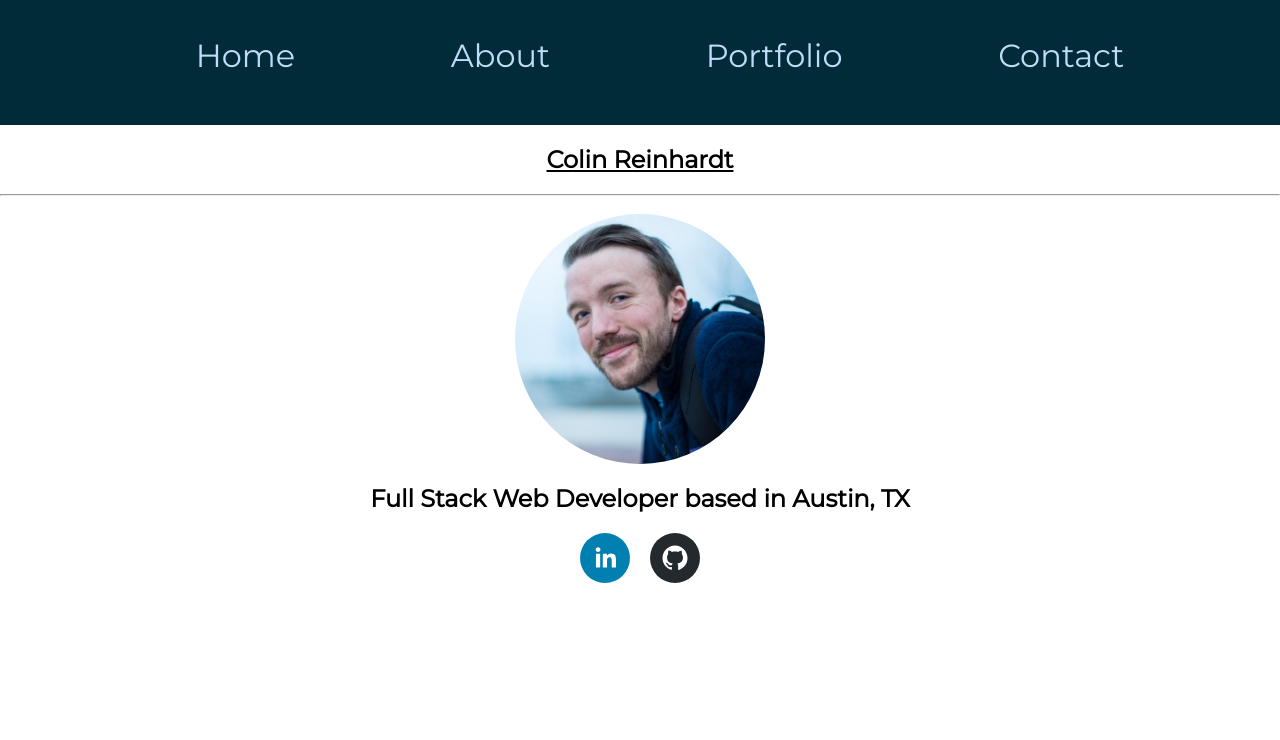
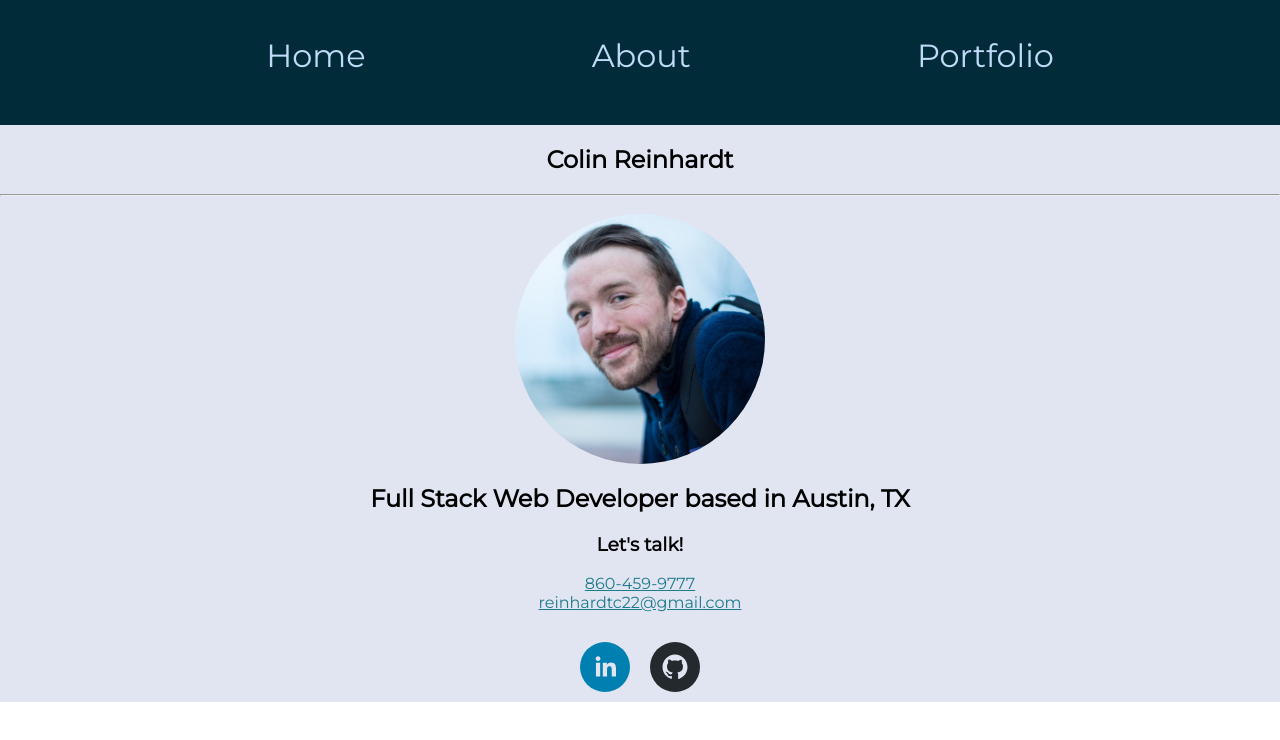
Before and after one commit to reinhardtc/react-portfolio, a React (Create React App) app: page / in a window 1280 px wide. Shown: the top 740 px of the page. Built offline with nearby package versions, Linux system fonts and the light colour scheme.

Commit message:
removed contact page

```diff
--- a/src/App.css
+++ b/src/App.css
@@ -5,7 +5,7 @@
 }
 
 main {
-  margin: 0 auto;
+  background-color: var(--lavender-web);
 }
 
 :root {
@@ -18,7 +18,7 @@ main {
 
 html,
 body {
-  height: 100%;
+  /* height: 100%; */
   font-family: 'Montserrat', sans-serif;
 }
 
@@ -26,6 +26,7 @@ body {
   margin: 0;
   padding: 0;
   font-weight: 100;
+  height: 100%;
 }
 
 .titles {
@@ -71,17 +72,6 @@ a {
   transition: 0.5s;
 }
 
-.social-links {
-  display: flex;
-  justify-content: center;
-}
-
-.linkedin,
-.github {
-  margin-left: 10px;
-  margin-right: 10px;
-}
-
 /* about page */
 
 .img-box {
@@ -100,7 +90,7 @@ a {
   display: flex;
   justify-content: center;
   align-items: center;
-  margin: auto;
+  margin: 0 30% 0 30%;
 }
 
 .skillBoxes {
@@ -111,4 +101,47 @@ a {
 
 /* portfolio page */
 
-/* contact page */
+.projectsHeader {
+  display: flex;
+  justify-content: center;
+}
+
+.projectsContainer {
+  display: flex;
+  justify-content: space-evenly;
+}
+
+.projectBox {
+  height: 200px;
+  width: 400px;
+  margin: 100px 0;
+  border-radius: 15px;
+  background-color: var(--metallic-seaweed);
+}
+
+/* footer */
+footer {
+  bottom: 0;
+  height: 100%;
+}
+.social-links {
+  display: flex;
+  justify-content: center;
+}
+
+.linkedin,
+.github {
+  margin: 10px;
+}
+
+.contacts {
+  color: var(--metallic-seaweed);
+}
+
+.contactInfo {
+  display: flex;
+  justify-content: center;
+  align-items: center;
+  flex-direction: column;
+  padding-bottom: 20px;
+}
--- a/src/App.js
+++ b/src/App.js
@@ -1,8 +1,8 @@
 import React, { useState } from 'react';
 import Nav from '../src/components/Nav';
 import About from '../src/components/About';
-import Contact from '../src/components/Contact';
-// import Portfolio from '../src/components/Portfolio';
+// import Contact from '../src/components/Contact';
+import Portfolio from '../src/components/Portfolio';
 import Home from '../src/components/Home';
 import Footer from '../src/components/Footer';
 
@@ -14,10 +14,10 @@ function App() {
     switch (currentPage) {
       case 'About':
         return <About />;
-      // case 'Portfolio':
-      //   return <Portfolio />;
-      case 'Contact':
-        return <Contact />;
+      case 'Portfolio':
+        return <Portfolio />;
+      // case 'Contact':
+      //   return <Contact />;
       default:
         return <Home />;
     }
--- a/src/components/About/index.js
+++ b/src/components/About/index.js
@@ -13,18 +13,19 @@ function About() {
           </div>
           <div className="bio">
             <p>
-              Hi there! Welcome to my site. My name is Colin Reinhardt. I recently earned my full
-              stack web development certificate from the coding bootcamp at the University of TX at
-              Austin. Previously, I've worked in technology customer service for 10 years. I studied
-              classical singing in College, but found that I also had a great interest in learning
-              about new and exciting technology. If you have any questions about my experience,
-              projects, or me, I'd love to hear from you!
+              Hi there!<br></br>
+              <br></br> Welcome to my website. My name is Colin Reinhardt. I recently earned my full
+              stack web development certificate from the coding bootcamp at the University of Texas
+              at Austin. Previously, I've worked in technology customer service for over 10 years. I
+              studied classical singing in College, but found that I also had a great interest in
+              learning about new and exciting technology. If you have any questions about my
+              experience, projects, or me, I'd love to hear from you. Cheers!
             </p>
           </div>
         </div>
       </div>
       <div className="skillBoxes">
-        <h3 className="titles">My Skills and Competencies</h3>
+        <h3 className="titles">Soft Skills and Competencies</h3>
         <ul className="bullets">
           <li>Teamwork and Communication</li>
           <li>Attention to detail</li>
--- a/src/components/Footer/index.js
+++ b/src/components/Footer/index.js
@@ -4,6 +4,15 @@ import { SocialIcon } from 'react-social-icons';
 function Footer() {
   return (
     <footer>
+      <h3 className="titles">Let's talk!</h3>
+      <div className="contactInfo">
+        <a className="contacts" href="tel:+8604599777">
+          860-459-9777
+        </a>
+        <a className="contacts" href="mailto:reinhardtc22@gmail.com">
+          reinhardtc22@gmail.com
+        </a>
+      </div>
       <div className="social-links">
         <SocialIcon
           className="linkedin"
--- a/src/components/Home/index.js
+++ b/src/components/Home/index.js
@@ -3,16 +3,14 @@ import headShot from '../../assets/colin_headshot.JPG';
 function Home() {
   return (
     <section>
-      <div className="hero">
-        <h1 className="titles">
-          <u>Colin Reinhardt</u>
-        </h1>
+      <main className="hero">
+        <h1 className="titles">Colin Reinhardt</h1>
         <hr></hr>
         <div className="img-box">
           <img src={headShot} alt="Me" className="my-pic" />
         </div>
         <h2 className="titles">Full Stack Web Developer based in Austin, TX</h2>
-      </div>
+      </main>
     </section>
   );
 }
--- a/src/components/Nav/index.js
+++ b/src/components/Nav/index.js
@@ -1,7 +1,7 @@
 import React from 'react';
 
 function Nav(props) {
-  const tabs = ['Home', 'About', 'Portfolio', 'Contact'];
+  const tabs = ['Home', 'About', 'Portfolio'];
 
   return (
     <header className="flex-row">
```
Also changed, not shown: src/components/Portfolio/index.js (+15 -27 lines).
